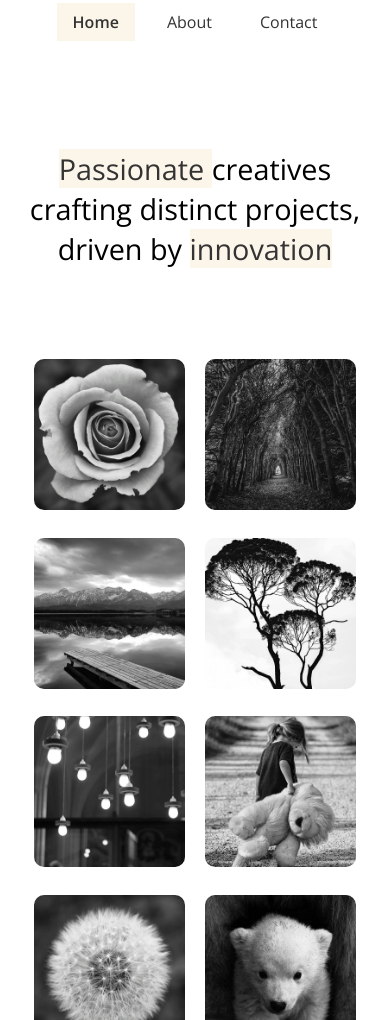
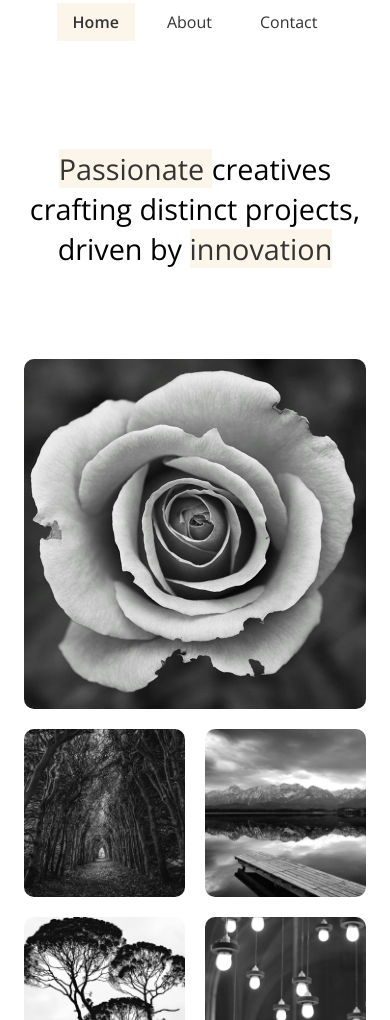
Before and after one commit to Soumyadip-Manna/Lumina-Creative, a plain HTML site: page index.html in a window 390 px wide. Shown: the part 80-1100 px from the top of the page. Drawn offline with nearby package versions, Linux system fonts and the light colour scheme.

Commit message:
changing gallery-flex to gallery-grid

```diff
--- a/css/styles.css
+++ b/css/styles.css
@@ -142,20 +142,40 @@ section.hero h2{
 }
 
 /* gallery section */
-section.gallery .gallery-flex{
+/* section.gallery .gallery-flex{
   display: flex;
   justify-content: center;
   flex-wrap: wrap;
   gap: 20px;
+} */
+
+section.gallery .gallery-grid{
+  display: grid;
+  grid-template-columns: repeat(3, 1fr);
+  gap: 20px;
 }
 
+
+
 section.gallery .gallery-item{
-  width: calc(33.333% - 20px);
+  /* width: calc(33.333% - 20px); */
   border-radius: 10px;
+
+}
+
+section.gallery .gallery-item:nth-of-type(2) {
+  grid-column: span 2;
+}
+section.gallery .gallery-item:nth-of-type(7) {
+  grid-column: span 2;
+  grid-row: span 2;
 }
 
 section.gallery .gallery-item img {
   border-radius: 10px;
+  width: 100%;
+  height: 100%;
+  object-fit: cover;
 }
 
 section.gallery .gallery-item:hover{
@@ -282,10 +302,27 @@ section.contact button{
 
   /* gallery section  */
 
-  section.gallery .gallery-item{
+  /* section.gallery .gallery-item{
     width: calc(50% - 20px);
+  } */
+
+
+  section.gallery .gallery-grid{
+    grid-template-columns: repeat(2, 1fr);
   }
 
+  section.gallery .gallery-item:nth-of-type(1){
+    grid-column: span 2;
+  }
+
+  section.gallery .gallery-item:nth-of-type(2){
+    grid-column: span 1;
+  }
+
+  section.gallery .gallery-item:nth-of-type(7){
+    grid-column: span 1;
+    grid-row: span 1;
+  }
   /* footer */
   footer.footer .footer-flex{
     text-align: center;
--- a/index.html
+++ b/index.html
@@ -70,7 +70,7 @@
 
     <!-- Gallery section -->
     <section class="gallery">
-      <div class="container container-lg gallery-flex">
+      <div class="container container-lg gallery-flex gallery-grid">
         <div class="gallery-item">
           <a
             href="./images/image1.jpg"
```
